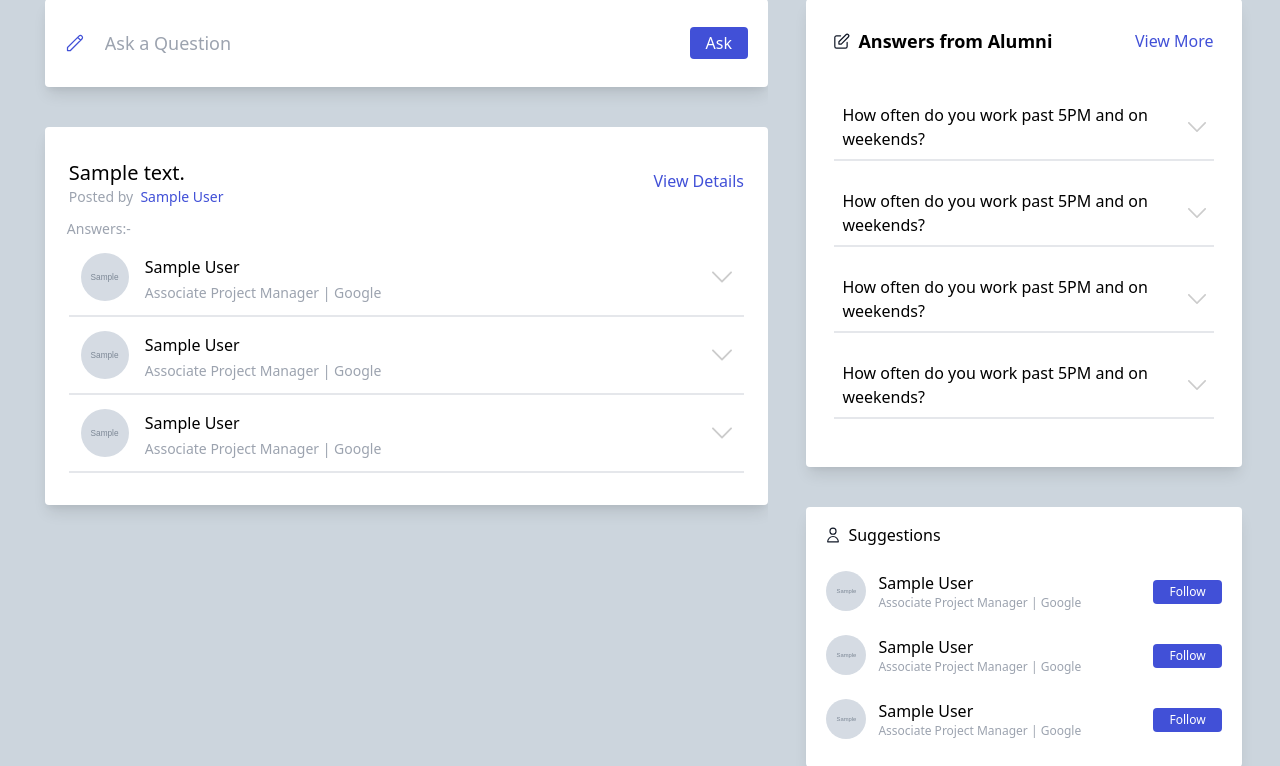
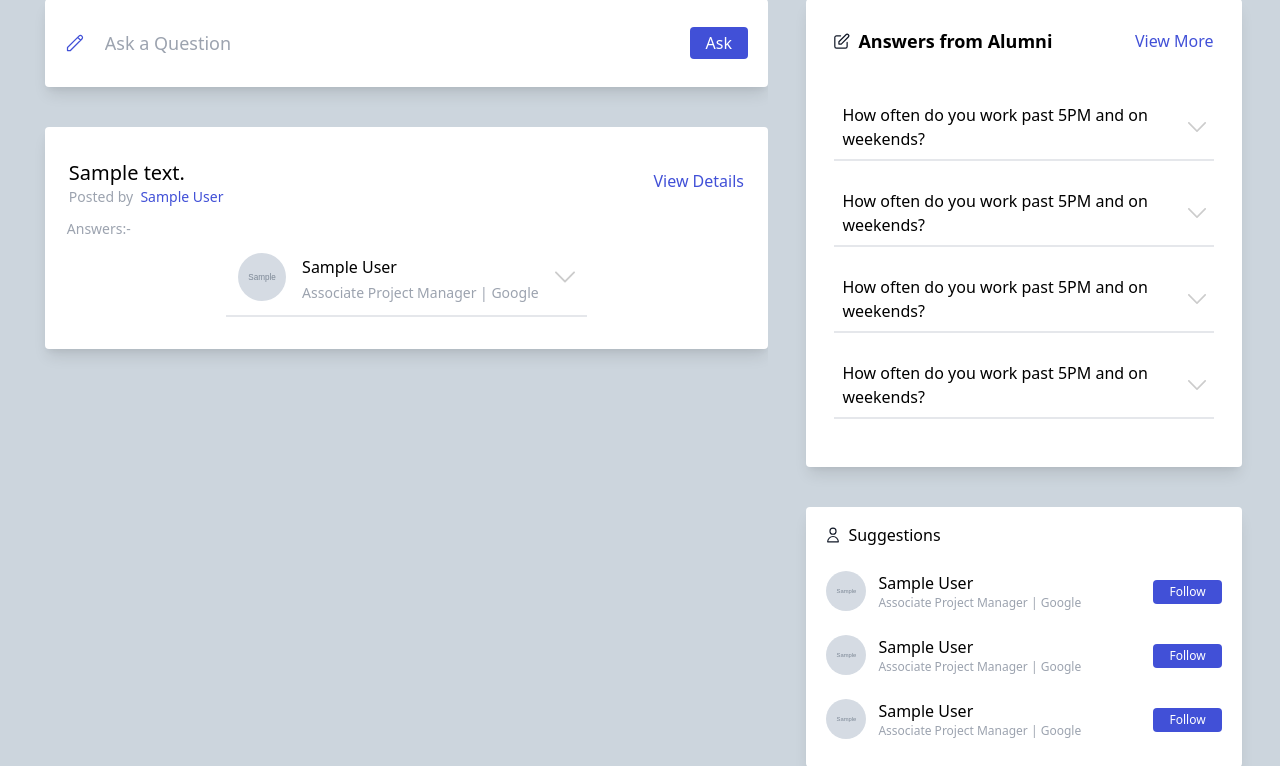
Before and after one commit to arjundey01/AlumniPortal, a Django app: page /faq/ in a window 1280 px wide. Shown: the part 101-867 px from the top of the page. Run offline with Django 3.2, Linux system fonts and the light colour scheme; a user stored in the database is signed in; tables that the repository leaves empty hold one stand-in row (values such as "Sample post"); grey boxes marked "Sample" are stand-in pictures; parts of the project's set-up code (start-up, migrations or seed data) failed here and were passed over.

Commit message:
Faq changes

```diff
--- a/faq/admin.py
+++ b/faq/admin.py
@@ -2,5 +2,9 @@ from django.contrib import admin
 from .models import Question, Answer
 # Register your models here.
 
+class QuestionAdmin(admin.ModelAdmin):
+    model = Question
+    filter_horizontal = ('tags', 'likes')
+
 admin.site.register(Question)
 admin.site.register(Answer)
--- a/faq/models.py
+++ b/faq/models.py
@@ -28,6 +28,7 @@ class Question(models.Model):
 class Answer(models.Model):
     author = models.ForeignKey(Account, on_delete=models.CASCADE, related_name='answers')
     question = models.ForeignKey(Question, on_delete=models.CASCADE, related_name='answers')
+    posted_on = models.DateTimeField(auto_now_add=True)
     upvotes = models.IntegerField(default=0)
     accepted = models.BooleanField(default=False)
     content = models.TextField(blank=False)
--- a/faq/templates/faq.html
+++ b/faq/templates/faq.html
@@ -2,7 +2,7 @@
 
 {% block content %}
 <div class="faq-ask rounded w-full bg-white py-7 px-5 shadow-lg my-5 flex justify-between items-center">
-    <form id="question_form" action="{% url 'create_question' %}" class="flex items-center flex-grow" method="POST">
+    <form id="question_form" action="{% url 'faq:create_question' %}" class="flex items-center flex-grow" method="POST">
         {% csrf_token %}
         <img class="h-5 w-5" src="/static/img/pencil.svg" alt="">
         <input name="content" type="text" id="question-text" class="text-lg text-gray-600 ml-5 hidden md:block flex-grow" placeholder="Ask a Question" contenteditable>
@@ -32,20 +32,27 @@
                 </div>
             </div>
             <div class="float-right flex flex-col items-end">
-                <a class="text-accent text-md text-right" href="">View Details</a>
+                <a class="question-details text-accent text-md text-right" href="">View Details</a>
             </div>
         </div>
         <div class="faq-answers py-4 flex flex-col items-center pt-0">
             <p class="text-gray-400 text-sm w-full ml-5">Answers:-</p>
-            <div class="px-3">
+            <div class="answer-container px-3">
+
+            </div>
+        </div>
+    </div>
+</template>
+
+<template id="answer-template">
     <div class="accordion-entry w-full border-b-2 border-solid border-gray-200 accordion-entry-collapsed">
         <div class="accordion-question cursor-pointer flex justify-between items-center py-3 px-3">
             <div class="flex items-center justify-start">
                 <div class="rounded-full h-12 w-12 overflow-hidden flex items-center justify-center flex-shrink-0">
-                                <img src="{{user.account.profile_img_url}}" class= "h-14 w-14 object-cover" alt="">
+                    <img src="{{user.account.profile_img_url}}" class= "ans-img h-14 w-14 object-cover" alt="">
                 </div>
                 <div class="mx-4">
-                                <p class="mt-1">{{user.account.name}}</p>
+                    <p class="ans-author mt-1">{{user.account.name}}</p>
                     <p class="text-sm text-gray-400 mt-1">Associate Project Manager | Google</p>
                 </div>
             </div>
@@ -54,49 +61,7 @@
 
         </div>
         <div class="accordion-answer">
-                        <p class="text-sm text-gray-500 m-2">In fermentum vehicula sem vitae eleifend. Nam pretium iaculis hendrerit. Nam in erat at elit ultricies tincidunt pharetra sit amet ante. Sed sed sem sit amet arcu laoreet finibus ac ac sem. </p>
-                    </div>
-                </div>
-                <div class="accordion-entry w-full border-b-2 border-solid border-gray-200 accordion-entry-collapsed">
-                    <div class="accordion-question cursor-pointer flex justify-between items-center py-3 px-3">
-                        <div class="flex items-center justify-start">
-                            <div class="rounded-full h-12 w-12 overflow-hidden flex items-center justify-center flex-shrink-0">
-                                <img src="{{user.account.profile_img_url}}" class= "h-14 w-14 object-cover" alt="">
-                            </div>
-                            <div class="mx-4">
-                                <p class="mt-1">{{user.account.name}}</p>
-                                <p class="text-sm text-gray-400 mt-1">Associate Project Manager | Google</p>
-                            </div>
-                        </div>
-
-                        <button class="accordion-expand w-5 h-5 focus:outline-none"><img src="/static/img/down-arrow.svg" alt=""></button>
-
-                    </div>
-                    <div class="accordion-answer">
-                        <p class="text-sm text-gray-500 m-2">In fermentum vehicula sem vitae eleifend. Nam pretium iaculis hendrerit. Nam in erat at elit ultricies tincidunt pharetra sit amet ante. Sed sed sem sit amet arcu laoreet finibus ac ac sem. </p>
-                    </div>
-                </div>
-                <div class="accordion-entry w-full border-b-2 border-solid border-gray-200 accordion-entry-collapsed">
-                    <div class="accordion-question cursor-pointer flex justify-between items-center py-3 px-3">
-                        <div class="flex items-center justify-start">
-                            <div class="rounded-full h-12 w-12 overflow-hidden flex items-center justify-center flex-shrink-0">
-                                <img src="{{user.account.profile_img_url}}" class= "h-14 w-14 object-cover" alt="">
-                            </div>
-                            <div class="mx-4">
-                                <p class="mt-1">{{user.account.name}}</p>
-                                <p class="text-sm text-gray-400 mt-1">Associate Project Manager | Google</p>
-                            </div>
-                        </div>
-
-                        <button class="accordion-expand w-5 h-5 focus:outline-none"><img src="/static/img/down-arrow.svg" alt=""></button>
-
-                    </div>
-                    <div class="accordion-answer">
-                        <p class="text-sm text-gray-500 m-2">In fermentum vehicula sem vitae eleifend. Nam pretium iaculis hendrerit. Nam in erat at elit ultricies tincidunt pharetra sit amet ante. Sed sed sem sit amet arcu laoreet finibus ac ac sem. </p>
-                    </div>
-                </div>
-
-            </div>
+            <p class="ans-content text-sm text-gray-500 m-2">In fermentum vehicula sem vitae eleifend. Nam pretium iaculis hendrerit. Nam in erat at elit ultricies tincidunt pharetra sit amet ante. Sed sed sem sit amet arcu laoreet finibus ac ac sem. </p>
         </div>
     </div>
 </template>
--- a/faq/urls.py
+++ b/faq/urls.py
@@ -7,4 +7,6 @@ urlpatterns = [
     path('', views.index ,name='faq'),
     path('create-question/', views.create_question, name='create_question'),
     path('load-question/<index>', views.load_question, name='load_question'),
+    path('<id>/', views.question_detail, name='detail_question'),
+    path('create-ans/<id>/', views.create_answer, name='create_answer'),
 ]
--- a/faq/views.py
+++ b/faq/views.py
@@ -5,8 +5,8 @@ from django.shortcuts import get_object_or_404, redirect, render
 
 from rest_framework import serializers
 
-from .forms import QuestionForm
-from .models import Question
+from .forms import QuestionForm, AnswerForm
+from .models import Answer, Question
 from groups.models import Group
 
 import json, datetime
@@ -41,17 +41,65 @@ def create_question(request):
         ####################################
         return HttpResponse("No Post Request")
 
+def create_answer(request, id):
+    if request.method == "POST":
+        ans_form = AnswerForm(request.POST)
+        if ans_form.is_valid():
+            new_ans = ans_form.save(commit=False)
+            new_ans.author = request.user.account
+            new_ans.question = get_object_or_404(Question, pk=id)
+            new_ans.save()
+            return redirect('faq:detail_question', id=id)
+        else:
+            ##################################################
+            ##################################################
+            ### DURING DEPLOYMENT RETURN CUSTOM ERROR PAGE ###
+            ##################################################
+            ##################################################
+            print(ans_form.errors)
+            return HttpResponse("Error in Answer Form!")
+    else:
+        ####################################
+        ####################################
+        ### DURING DEPLOYMENT RETURN 404 ###
+        ####################################
+        ####################################
+        return HttpResponse("No Post Request")
+
+def question_detail(request, id):
+    question = get_object_or_404(Question, pk = id)
+    answers = list(question.answers.all())
+    answers.sort(key=lambda x: x.posted_on, reverse=True)
+    answers.sort(key=lambda x: x.rev_priority)
+    context = {
+        'question': question,
+        'answers': answers,
+    }
+    return render(request, 'question_detail.html', context);
+
 class QuestionSerializer(serializers.ModelSerializer):
     ans_count = serializers.SerializerMethodField()
+    answers = serializers.SerializerMethodField()
     author = serializers.SerializerMethodField()
-    # content = serializers.CharField()
-    # id = serializers.IntegerField()
     posted_on = serializers.DateTimeField(format="%d %b %Y")
-    # views = serializers.IntegerField()
 
     class Meta:
         model = Question
-        fields = ['ans_count', 'author', 'content', 'posted_on', 'id', 'views']
+        fields = ['ans_count', 'answers', 'author', 'content', 'posted_on', 'id', 'views']
+
+    def get_ans_count(self, obj):
+        return int(obj.ans_count)
+
+    def get_answers(self, obj):
+        all_answers = list(obj.answers.all())
+        all_answers.sort(key=lambda x: x.posted_on, reverse=True)
+        all_answers.sort(key=lambda x: x.rev_priority)
+        answer = {}
+        if len(all_answers):
+            answer['name'] = all_answers[0].author.name
+            answer['profile_img'] = all_answers[0].author.profile_img_url
+            answer['content'] = all_answers[0].content
+        return answer
 
     def get_author(self, obj):
         if obj.author:
@@ -62,9 +110,6 @@ class QuestionSerializer(serializers.ModelSerializer):
             return author
         else:
             return 'Anonymous'
-
-    def get_ans_count(self, obj):
-        return int(obj.ans_count)
 
 def get_questions(user, tagNames = []):
     questions=[]
@@ -121,3 +166,32 @@ def load_question(request, index):
     ##################################################
     ##################################################
     return HttpResponse("You aren't suppose to see this!")
+
+def get_best4(request):
+    questions=[]
+    tags = []
+    for tag in tagNames:
+        tags.append(get_object_or_404(Group, title = tag))
+
+    if user.is_authenticated:
+        follow_questions = []
+        following_users = list(user.account.following.all())
+        following_users.append(user.account)
+        for fuser in following_users:
+            for question in fuser.questions.all():
+                question_age = datetime.datetime.now()-question.posted_on
+                question_age = question_age.total_seconds() / 3600
+                if question_age<=24:
+                    if len(tags) and len(list( set (tags) & set (question.tags.all()) )) == 0:
+                        continue
+                    follow_questions.append(question)
+        follow_questions.sort(key=lambda x: x.posted_on, reverse=True)
+        general_questions=list(Question.objects.all())
+        general_questions.sort(key=lambda x:x.rev_priority)
+        questions = follow_questions[:]
+        for question in general_questions:
+            if len(tags) and len(list( set (tags) & set (question.tags.all()) )) == 0:
+                continue
+            if question not in follow_questions:
+                questions.append(question)
+    return questions
--- a/users/static/scripts/base.js
+++ b/users/static/scripts/base.js
@@ -13,7 +13,7 @@ $(document).ready(()=>{
         if(entry.hasClass('accordion-entry-collapsed')){
             expand(entry);
             $('.accordion-entry', entry.parent()).each(function(ind,ele){
-                console.log($(ele),entry);
+                // console.log($(ele),entry);
                 if(!$(ele).is(entry)){
                     collapse($(ele));
                 }
@@ -115,7 +115,7 @@ var getLastActive=function(username,interval){
             data:{'username':username},
             success: function(data){
                 if($('.chatbox-header').length){
-                    console.log(data);
+                    // console.log(data);
                     $('.chatbox-header span').text(data);
                 }
             }
@@ -130,7 +130,7 @@ var startChat=function(ele){
     let csrf=$(this).attr("data-csrf");
     let formData= new FormData();
     formData.append("csrfmiddlewaretoken",csrf);
-    console.log(other);
+    // console.log(other);
     formData.append("member",other);
     if(user!=""){
         $.ajax({
```
Also changed, not shown: faq/forms.py (+6 -1 lines), faq/static/scripts/faq.js (+40 -30 lines), faq/templates/question_detail.html (added, +16 -0 lines), faq/migrations/0003_answer_posted_on.py (added). Lines whose indentation alone changed are shown as unchanged.
